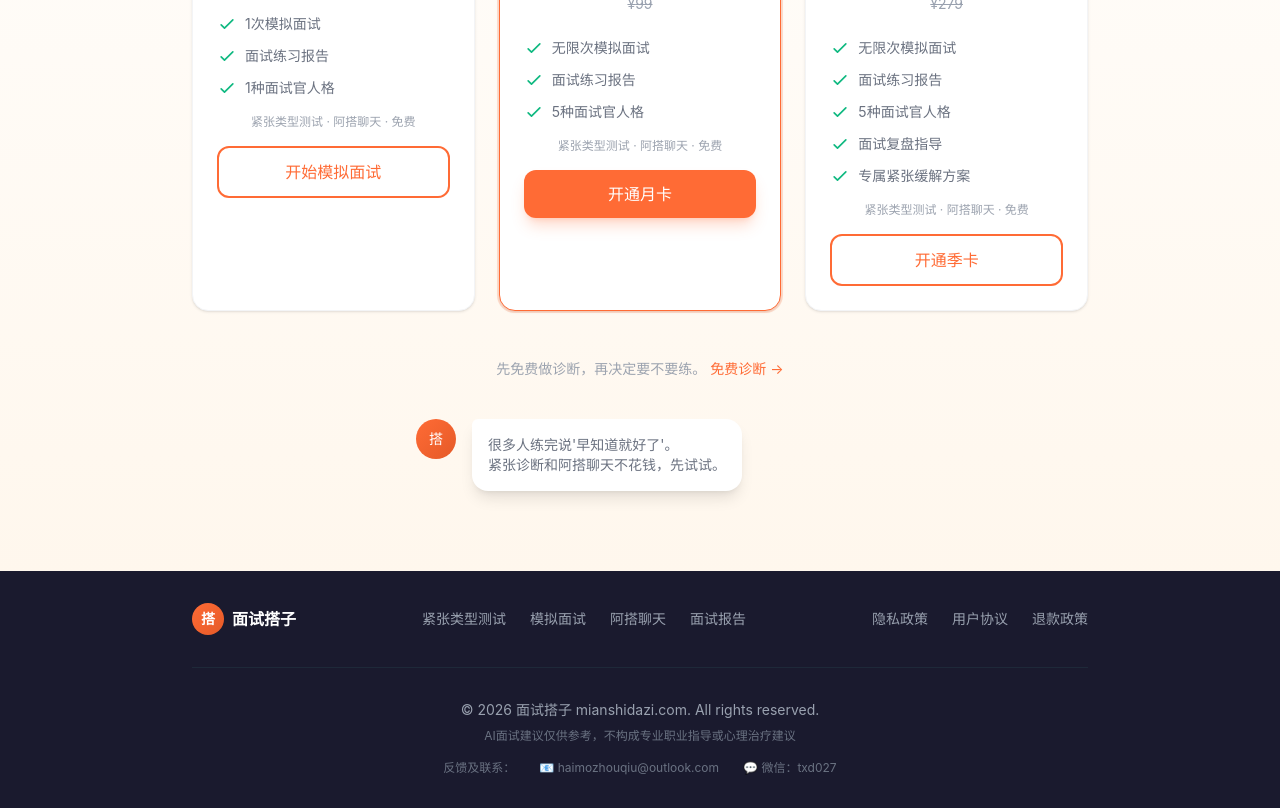
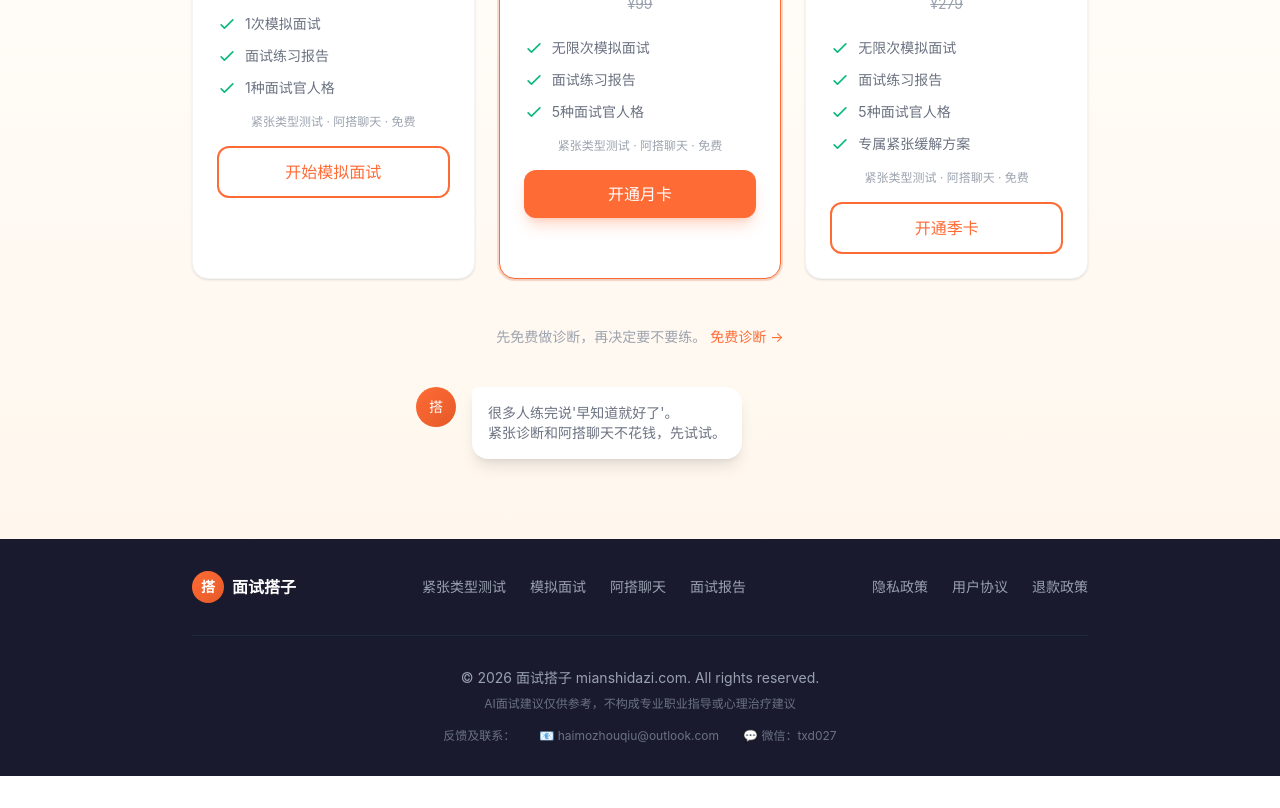
Before and after one commit to seller-mind/mianshidazi, a Next.js app: page / in a window 1280 px wide. Shown: the part 4220-5028 px from the top of the page. After the commit the page ends 4996 px from the top, so only its background shows below. Built offline with nearby package versions, Linux system fonts and the light colour scheme.

Commit message:
季卡也删面试复盘指导

```diff
--- a/src/components/landing/PricingSection.tsx
+++ b/src/components/landing/PricingSection.tsx
@@ -47,7 +47,6 @@ const PRICING_PLANS = [
       '无限次模拟面试',
       '面试练习报告',
       '5种面试官人格',
-      '面试复盘指导',
       '专属紧张缓解方案',
     ],
     freeNote: '紧张类型测试 · 阿搭聊天 · 免费',
```
